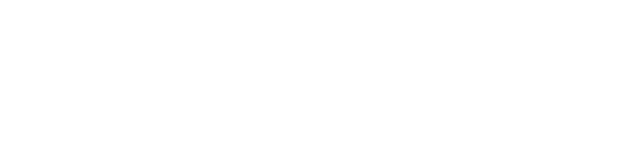
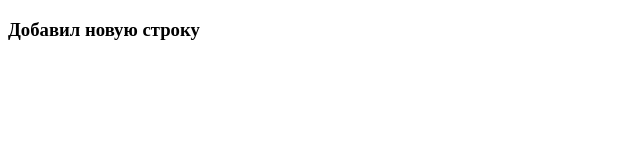
Before and after one commit to mmmdino/teamworkopen, a plain HTML site: page index.html in a window 1280 px wide. Shown: the whole page, without its empty margins (0-640 px from the left). Drawn offline with Linux system fonts and the light colour scheme.

Commit message:
chenge commit

```diff
--- a/index.html
+++ b/index.html
@@ -5,6 +5,6 @@
     <title>Document</title>
 </head>
 <body>
-
+    <h3>Добавил новую строку</h3>
 </body>
 </html>
```
